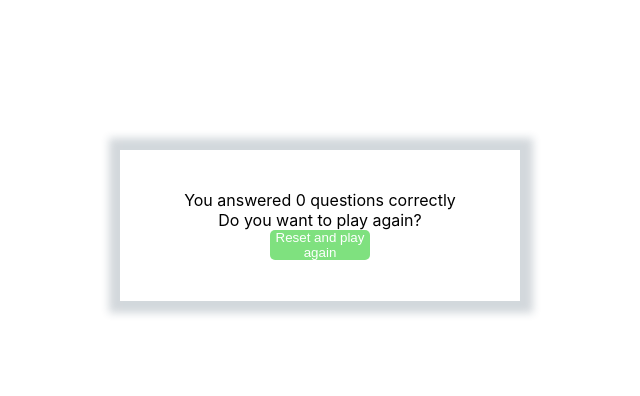
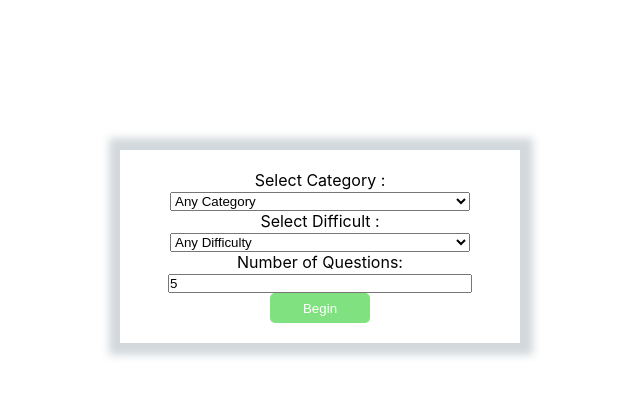
Before and after one commit to maskal2719/quiz, a React (Create React App) app: page / in a window 1280 px wide. Shown: the top 396 px of the page, without its empty margins (320-960 px from the left). Built offline with nearby package versions, Linux system fonts and the light colour scheme; no server answers.

Commit message:
fix response

```diff
--- a/src/App.tsx
+++ b/src/App.tsx
@@ -3,10 +3,6 @@ import React, {ChangeEvent, useEffect, useState} from 'react';
 import './App.css';
 import QuestionCard from "./Components/QuestionCard";
 import Result from "./Components/Result";
-import Select from "@mui/material/Select";
-import MenuItem from '@mui/material/MenuItem';
-import InputLabel from '@mui/material/InputLabel';
-import FormControl from '@mui/material/FormControl';
 
 export type Question = {
     question: string
@@ -17,12 +13,10 @@ export type Answer = {
     id: number
     answer: string
 }
-
 export interface ResponseType {
     response_code: number;
     results: Result[];
 }
-
 export interface Result {
     category: Category;
     type: Type;
@@ -32,29 +26,25 @@ export interface Result {
     incorrect_answers: string[];
     answers?: string[]
 }
-
 export enum Category {
     Art = "Art",
 }
-
 export enum Difficulty {
     Easy = "easy",
     Hard = "hard",
     Medium = "medium",
 }
-
 export enum Type {
     Boolean = "boolean",
     Multiple = "multiple",
 }
-
 function App() {
 
     const [questions, setQuestions] = useState<Result[] | null>([])
     const [category, setCategory] = useState(9)
     const [numberOfQuestions, setnumberOfQuestions] = useState<number>(5)
     const [difficult, setDifficult] = useState<string>('easy')
-    const [step, setStep] = useState(0)
+    const [step, setStep] = useState(1)
     const [answer, setAnswer] = useState(0)
     const [startGame, setStartGame] = useState<boolean>(false)
     const question = questions![step]
@@ -70,7 +60,7 @@ function App() {
         setStartGame(true)
     }
 
-    useEffect(getQuestions, [])
+
 
     const selectCategory = (e: ChangeEvent<HTMLSelectElement>) => {
         setCategory(+e.currentTarget.value)
@@ -90,15 +80,14 @@ function App() {
     }
     const reset = () => {
         setCategory(1)
-        setStep(0)
+        setStep(1)
         setAnswer(0)
         setStartGame(false)
     }
 
-
     return (
         <div className="main">
-            <div className={'setting'} style={startGame ? {display: 'none'} : {display: "flex"}}>
+            <div className={'setting'} style={startGame ? {display: "none"} : {display: "flex"}}>
                 <div>
                     <p>Select Category :</p>
                     <select name="trivia_category" className="form-control" onChange={selectCategory}>
@@ -145,11 +134,15 @@ function App() {
                 <button onClick={() => getQuestions()}>Begin</button>
             </div>
             {
-                step !== questions?.length ?
+                startGame &&
                     <QuestionCard question={question!} nextQuestion={nextQuestion} questions={questions!}
-                                  step={step}/> : <Result answer={answer} reset={reset}/>
+                                  step={step}/>
             }
-            {/*<div>Choose a category, difficulty and number of questions</div>*/}
+
+            {
+                questions?.length === step && <Result answer={answer} reset={reset}/>
+            }
+
         </div>
     );
 }
--- a/src/Components/QuestionCard.tsx
+++ b/src/Components/QuestionCard.tsx
@@ -12,12 +12,12 @@ const QuestionCard: React.FC<QuestionCardPropsType> = ({question, nextQuestion,
 
     return (
         <div className={'card'}>
-            <div>Вопрос номер {step + 1} из {questions.length}</div>
+            <div>Вопрос номер {step} из {questions.length}</div>
             <div className={'questions'}>
                 <h2>{question?.question}</h2>
                 <ul>
                     {
-                        question.answers?.map((el, index) =>
+                        question?.answers?.map((el, index) =>
                             <li key={index} className={'question'} onClick={() => nextQuestion(el)}>{el}</li>
                         )
                     }
```
